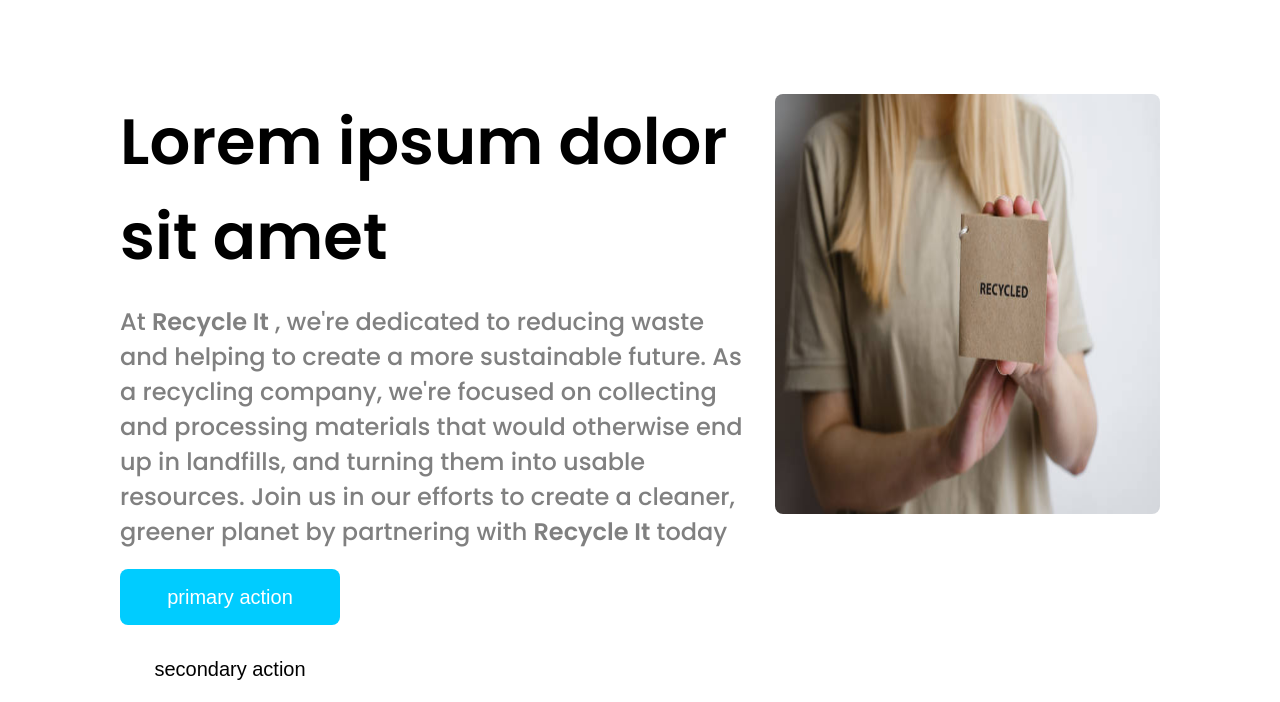
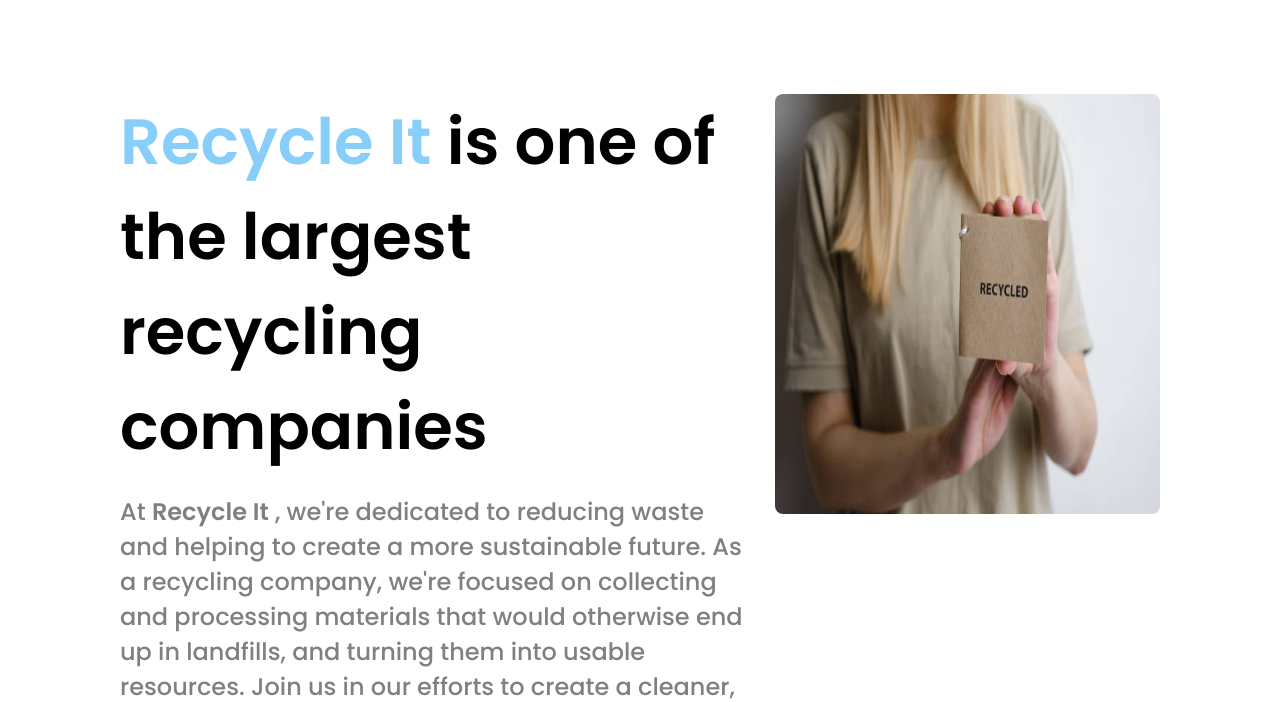
Before and after one commit to elhamatokhi/RecycleIt, a website: page index.html in a window 1280 px wide. Shown: the part 78-780 px from the top of the page. Drawn offline with Linux system fonts and the light colour scheme.

Commit message:
Edit Readme

```diff
--- a/index.html
+++ b/index.html
@@ -53,8 +53,7 @@
       <main class="container1">
         <div class="contents">
           <h1>
-            Lorem ipsum dolor <br />
-            sit amet
+            <b class="h1head">Recycle It</b> is one of the largest recycling companies
           </h1>
           <p>
             At <b>Recycle It</b> , we're dedicated to reducing waste and helping
--- a/style.css
+++ b/style.css
@@ -34,6 +34,9 @@ nav {
   font-size: 1.8rem;
 }
 
+.h1head{
+  color: lightskyblue;
+}
 .navMobile {
   display: none;
 }
```
Also changed, not shown: README.md, 2 other files.
